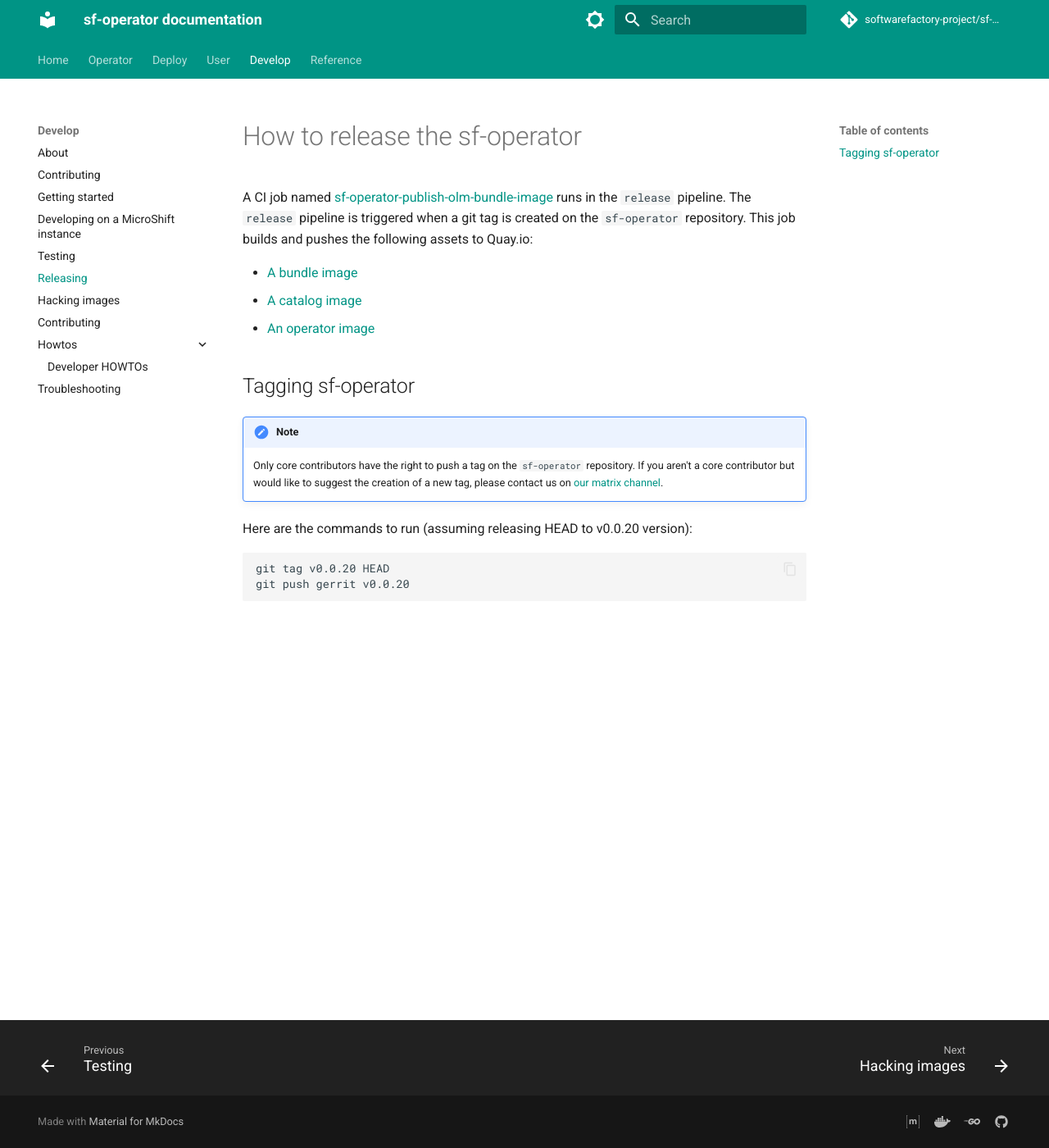
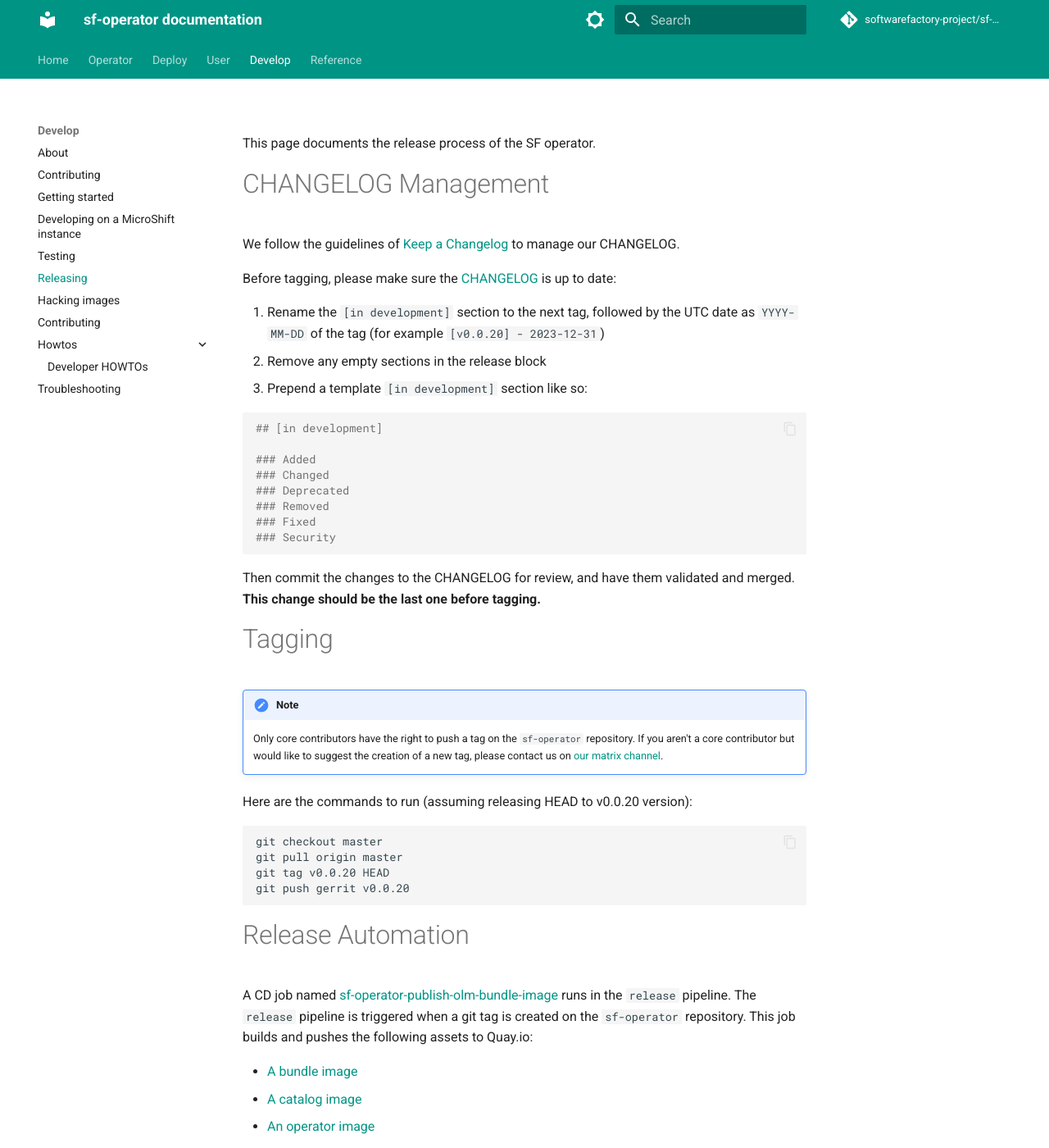
Before and after one commit to softwarefactory-project/sf-operator, an MkDocs documentation site: the page built from doc/developer/release.md, in a window 1280 px wide and 1400 px high. Shown: the whole window at 82% size. Built offline with MkDocs 1.6.1 and Material for MkDocs 9.7.7, drawn with Linux system fonts in a browser that asks for light colours; comment, search, counter and statistics services are not loaded; some of the changed text lies outside the part shown.

Commit message:
CHANGELOG: add to reference (doc), add guidelines
Also fix a missing ADR link.

Change-Id: Ia3a554e9ffea1e872a179baaac415e1d2365ba59

````diff
--- a/doc/developer/release.md
+++ b/doc/developer/release.md
@@ -1,14 +1,29 @@
-# How to release the sf-operator
+This page documents the release process of the SF operator.
 
-A CI job named [sf-operator-publish-olm-bundle-image](https://microshift.softwarefactory-project.io/zuul/t/local/builds?job_name=sf-operator-publish-olm-bundle-image&skip=0) runs in the `release` pipeline.
-The `release` pipeline is triggered when a git tag is created on the `sf-operator` repository.
-This job builds and pushes the following assets to Quay.io:
+# CHANGELOG Management
 
-- [A bundle image](https://quay.io/repository/software-factory/sf-operator-bundle?tab=tags)
-- [A catalog image](https://quay.io/repository/software-factory/sf-operator-catalog?tab=tags)
-- [An operator image](https://quay.io/repository/software-factory/sf-operator?tab=tags)
+We follow the guidelines of [Keep a Changelog](https://keepachangelog.com/en/1.1.0/) to manage our CHANGELOG.
 
-## Tagging sf-operator
+Before tagging, please make sure the [CHANGELOG](../reference/CHANGELOG.md) is up to date:
+
+1. Rename the `[in development]` section to the next tag, followed by the UTC date as `YYYY-MM-DD` of the tag (for example `[v0.0.20] - 2023-12-31`)
+1. Remove any empty sections in the release block
+1. Prepend a template `[in development]` section like so:
+
+```markdown
+## [in development]
+
+### Added
+### Changed
+### Deprecated
+### Removed
+### Fixed
+### Security
+```
+
+Then commit the changes to the CHANGELOG for review, and have them validated and merged. **This change should be the last one before tagging.**
+
+# Tagging
 
 !!! note
     Only core contributors have the right to push a tag on the `sf-operator` repository.
@@ -18,6 +33,21 @@
 Here are the commands to run (assuming releasing HEAD to v0.0.20 version):
 
 ```sh
+git checkout master
+git pull origin master
 git tag v0.0.20 HEAD
 git push gerrit v0.0.20
 ```
+
+
+# Release Automation
+
+A CD job named [sf-operator-publish-olm-bundle-image](https://microshift.softwarefactory-project.io/zuul/t/local/builds?job_name=sf-operator-publish-olm-bundle-image&skip=0) runs in the `release` pipeline.
+The `release` pipeline is triggered when a git tag is created on the `sf-operator` repository.
+This job builds and pushes the following assets to Quay.io:
+
+- [A bundle image](https://quay.io/repository/software-factory/sf-operator-bundle?tab=tags)
+- [A catalog image](https://quay.io/repository/software-factory/sf-operator-catalog?tab=tags)
+- [An operator image](https://quay.io/repository/software-factory/sf-operator?tab=tags)
+
+Clusters where the operator is installed through OLM will upgrade automatically to the latest released version.
--- a/mkdocs.yml
+++ b/mkdocs.yml
@@ -118,9 +118,11 @@
       - reference/adr/0011-nodepool-builder.md
       - reference/adr/0012-CLI-overhaul.md
       - reference/adr/0013-more-CLI-features.md
+      - reference/adr/0014-external-zuul-executor.md
      # - Template: reference/adr/adr-template.md
     - Custom Resource Definitions: deployment/crds.md
     - API:
       - reference/api/index.md
     - CLI:
       - reference/cli/index.md
+    - CHANGELOG: reference/CHANGELOG.md
````
Also changed, not shown: CHANGELOG.md (+4 -2 lines), doc/reference/CHANGELOG.md (added, +1 -0 lines), doc/reference/index.md (+1 -0 lines).
